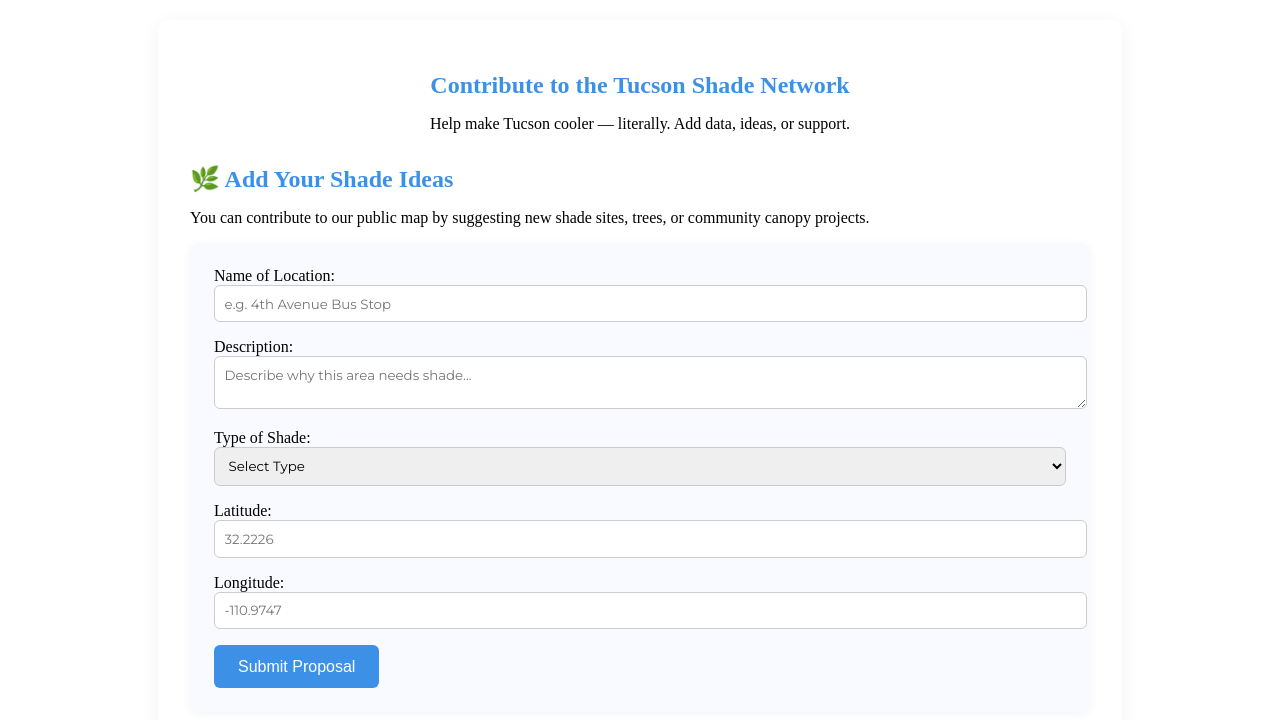
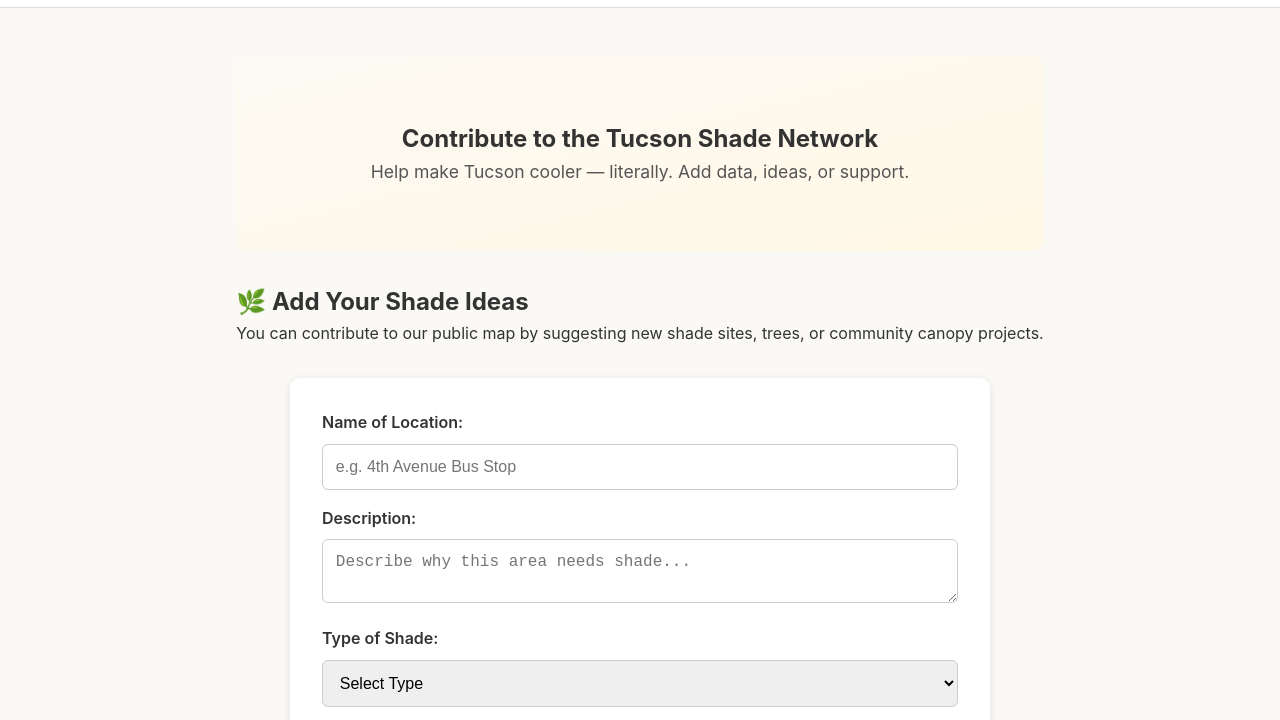
Before and after one commit to jacobmiller9826/Tucson-shade-dashboard-, a plain HTML site: page contribute.html in a window 1280 px wide. Shown: the part 57-777 px from the top of the page. Drawn offline with Linux system fonts and the light colour scheme.

Commit message:
Update style.css

```diff
--- a/css/style.css
+++ b/css/style.css
@@ -1,138 +1,203 @@
-.page {
-  max-width: 900px;
-  margin: 2rem auto;
-  background: #fff;
-  border-radius: 10px;
-  box-shadow: 0 4px 20px rgba(0,0,0,0.05);
-  padding: 2rem;
+/* ===========================
+   Tucson Shade Network Styles
+   Clean, modern, desert-inspired
+   =========================== */
+
+/* --- Global Reset --- */
+* {
+  margin: 0;
+  padding: 0;
+  box-sizing: border-box;
 }
 
+/* --- Root Variables --- */
+:root {
+  --primary-color: #2E6D5E; /* desert green */
+  --secondary-color: #E2C290; /* sand gold */
+  --accent-color: #F5A623; /* warm sun orange */
+  --text-color: #333;
+  --bg-color: #FAF9F6; /* off white */
+  --font-heading: 'Montserrat', sans-serif;
+  --font-body: 'Inter', sans-serif;
+}
+
+/* --- Global Styles --- */
+body {
+  background-color: var(--bg-color);
+  color: var(--text-color);
+  font-family: var(--font-body);
+  line-height: 1.6;
+  min-height: 100vh;
+  display: flex;
+  flex-direction: column;
+}
+
+main {
+  flex: 1;
+  padding: 3rem 2rem;
+  max-width: 1200px;
+  margin: 0 auto;
+}
+
+/* --- Header --- */
+header {
+  background: white;
+  border-bottom: 1px solid #ddd;
+  padding: 1.2rem 2rem;
+  display: flex;
+  justify-content: space-between;
+  align-items: center;
+  position: sticky;
+  top: 0;
+  z-index: 1000;
+}
+
+header h1 {
+  font-family: var(--font-heading);
+  color: var(--primary-color);
+  font-size: 1.5rem;
+  letter-spacing: 0.5px;
+}
+
+nav a {
+  text-decoration: none;
+  color: var(--text-color);
+  margin-left: 1.5rem;
+  font-weight: 500;
+  transition: color 0.3s ease;
+}
+
+nav a:hover {
+  color: var(--primary-color);
+}
+
+/* --- Hero Section --- */
 .hero {
   text-align: center;
+  padding: 4rem 2rem;
+  background: linear-gradient(to bottom right, #fdfaf4, #fff8e6);
+  border-radius: 12px;
   margin-bottom: 2rem;
 }
 
-.hero h1 {
-  color: #3c91e6;
+.hero h2 {
+  font-family: var(--font-heading);
+  font-size: 2rem;
+  color: var(--primary-color);
+  margin-bottom: 1rem;
+}
+
+.hero p {
+  color: #555;
+  font-size: 1.1rem;
+  max-width: 700px;
+  margin: 0 auto;
+}
+
+/* --- Buttons --- */
+button, .btn {
+  background: var(--primary-color);
+  color: white;
+  border: none;
+  padding: 0.8rem 1.6rem;
+  border-radius: 6px;
+  cursor: pointer;
+  font-size: 1rem;
+  font-weight: 600;
+  transition: all 0.3s ease;
+}
+
+button:hover, .btn:hover {
+  background: var(--accent-color);
+  transform: translateY(-2px);
+}
+
+/* --- Map Section --- */
+#map {
+  width: 100%;
+  height: 500px;
+  border-radius: 12px;
+  box-shadow: 0 2px 6px rgba(0, 0, 0, 0.15);
+  margin: 2rem 0;
+}
+
+/* --- Info Cards --- */
+.info-card {
+  background: white;
+  border-radius: 10px;
+  padding: 1.5rem;
+  margin-bottom: 1.5rem;
+  box-shadow: 0 2px 8px rgba(0, 0, 0, 0.1);
+}
+
+.info-card h3 {
+  font-family: var(--font-heading);
+  color: var(--primary-color);
   margin-bottom: 0.5rem;
 }
 
-.content h2 {
-  color: #3c91e6;
-  margin-top: 1.5rem;
-  margin-bottom: 0.5rem;
+/* --- Forms --- */
+form {
+  background: white;
+  border-radius: 10px;
+  padding: 2rem;
+  max-width: 700px;
+  margin: 2rem auto;
+  box-shadow: 0 2px 8px rgba(0, 0, 0, 0.1);
 }
 
-.form-card {
-  background: #f8faff;
-  border-radius: 10px;
-  padding: 1.5rem;
-  box-shadow: 0 2px 10px rgba(0,0,0,0.05);
-  margin: 1rem 0 2rem;
+form label {
+  display: block;
+  margin-bottom: 0.5rem;
+  color: var(--text-color);
+  font-weight: 600;
 }
 
-.form-card input,
-.form-card select,
-.form-card textarea {
+form input, form textarea, form select {
   width: 100%;
-  padding: 0.6rem;
+  padding: 0.8rem;
   margin-bottom: 1rem;
+  border-radius: 6px;
   border: 1px solid #ccc;
-  border-radius: 6px;
-  font-family: 'Montserrat', sans-serif;
-}
-
-.form-card button {
-  background: #3c91e6;
-  color: #fff;
-  border: none;
-  border-radius: 6px;
-  padding: 0.8rem 1.5rem;
-  cursor: pointer;
   font-size: 1rem;
 }
 
-.form-card button:hover {
-  background: #2d7fc3;
+form input:focus, form textarea:focus {
+  outline: none;
+  border-color: var(--primary-color);
+  box-shadow: 0 0 0 2px rgba(46, 109, 94, 0.2);
 }
 
-.hidden {
-  display: none;
+/* --- Footer --- */
+footer {
+  background: var(--primary-color);
+  color: white;
+  text-align: center;
+  padding: 1rem;
+  font-size: 0.9rem;
 }
 
-#confirmation {
-  margin-bottom: 2rem;
-  background: #e6f4ea;
-  border: 1px solid #b7e1b0;
-  padding: 1rem;
-  border-radius: 6px;
-}
-.page {
-  max-width: 900px;
-  margin: 2rem auto;
-  background: #fff;
-  border-radius: 10px;
-  box-shadow: 0 4px 20px rgba(0,0,0,0.05);
-  padding: 2rem;
+footer a {
+  color: var(--secondary-color);
+  text-decoration: none;
 }
 
-.hero {
-  text-align: center;
-  margin-bottom: 2rem;
+footer a:hover {
+  text-decoration: underline;
 }
 
-.hero h1 {
-  color: #3c91e6;
-  margin-bottom: 0.5rem;
+/* --- Responsive --- */
+@media (max-width: 768px) {
+  header {
+    flex-direction: column;
+    align-items: flex-start;
+  }
+
+  nav {
+    margin-top: 0.5rem;
+  }
+
+  #map {
+    height: 400px;
+  }
 }
-
-.content h2 {
-  color: #3c91e6;
-  margin-top: 1.5rem;
-  margin-bottom: 0.5rem;
-}
-
-.form-card {
-  background: #f8faff;
-  border-radius: 10px;
-  padding: 1.5rem;
-  box-shadow: 0 2px 10px rgba(0,0,0,0.05);
-  margin: 1rem 0 2rem;
-}
-
-.form-card input,
-.form-card select,
-.form-card textarea {
-  width: 100%;
-  padding: 0.6rem;
-  margin-bottom: 1rem;
-  border: 1px solid #ccc;
-  border-radius: 6px;
-  font-family: 'Montserrat', sans-serif;
-}
-
-.form-card button {
-  background: #3c91e6;
-  color: #fff;
-  border: none;
-  border-radius: 6px;
-  padding: 0.8rem 1.5rem;
-  cursor: pointer;
-  font-size: 1rem;
-}
-
-.form-card button:hover {
-  background: #2d7fc3;
-}
-
-.hidden {
-  display: none;
-}
-
-#confirmation {
-  margin-bottom: 2rem;
-  background: #e6f4ea;
-  border: 1px solid #b7e1b0;
-  padding: 1rem;
-  border-radius: 6px;
-}
```
